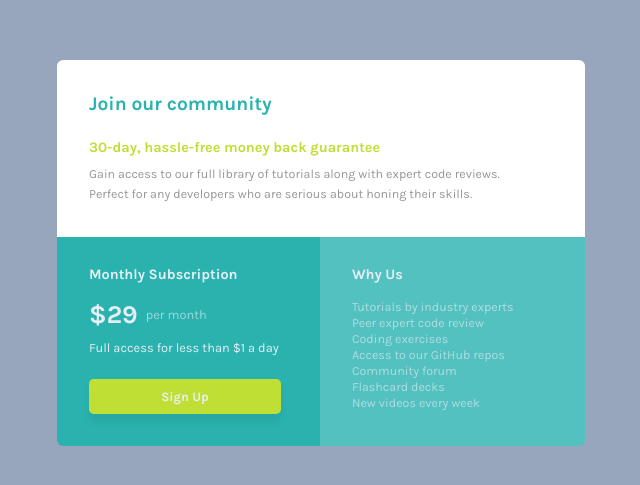
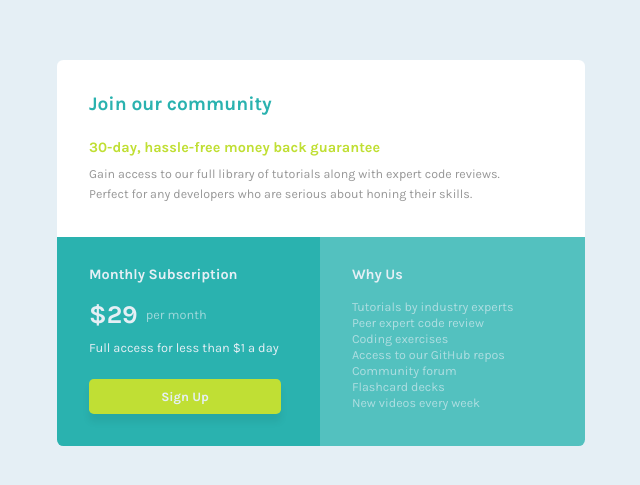
Before and after one commit to Alexandre-Simoes361/Practice-Project-Single-Price-Grid-Component, a plain HTML site: page index.html in a window 1280 px wide. Shown: the part 147-632 px from the top of the page, without its empty margins (319-959 px from the left). Drawn offline with Linux system fonts and the light colour scheme.

Commit message:
Updated version rev1

```diff
--- a/style.css
+++ b/style.css
@@ -49,7 +49,7 @@ body{
     min-height: 100svh;
     min-width: 100svw;
     margin: 0rem;
-    background-color: var(--clr-neutral-400);
+    background-color: var(--clr-neutral-200);
     text-align: left;
     font-family: "Karla";
     font-weight: var(--fw--regular);
```
